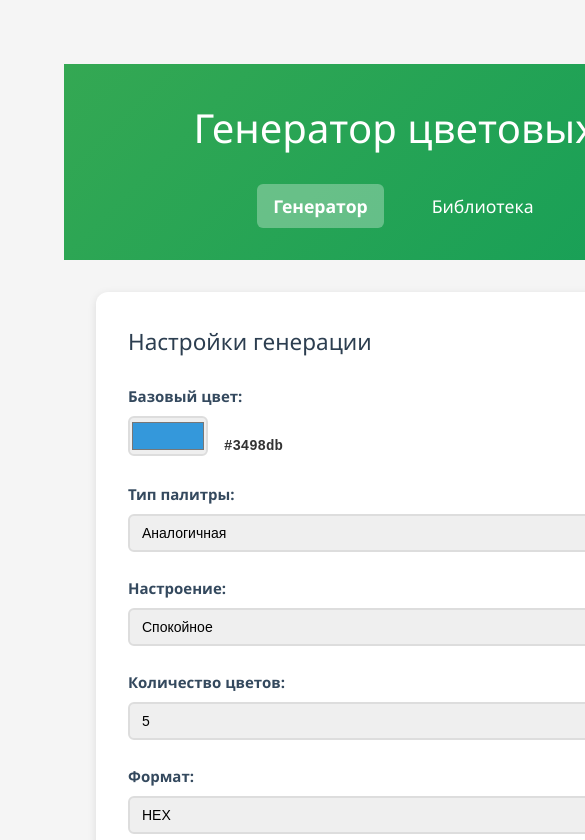
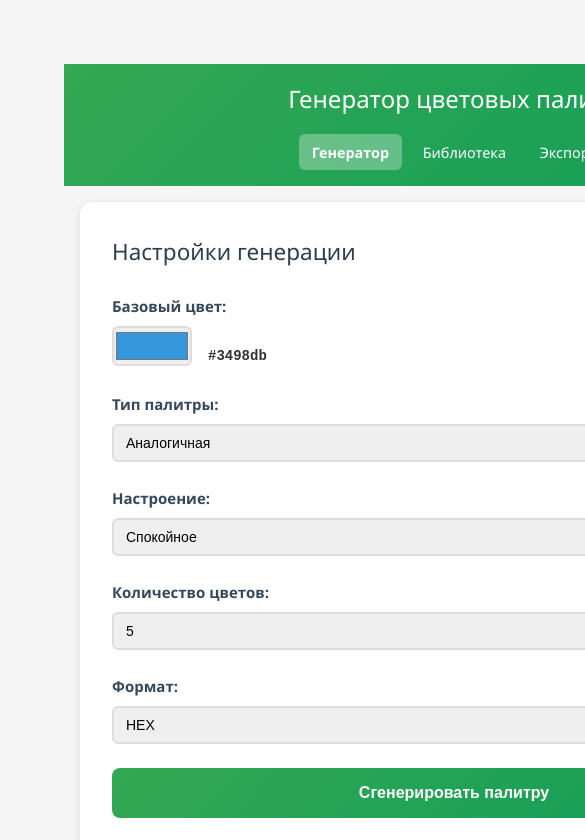
Before and after one commit to fetrias/Color_generator, a Vue app: page / in a window 390 px wide. Shown: the top 840 px of the page, 585 px wide, since content can reach past the window. Built offline with nearby package versions, Linux system fonts and the light colour scheme.

Commit message:
Modified for mobile

```diff
--- a/src/App.vue
+++ b/src/App.vue
@@ -78,4 +78,30 @@ body {
   margin: 0 auto;
   width: 100%;
 }
+
+/* Адаптация для мобильных */
+@media (max-width: 768px) {
+  .app-header {
+    padding: 1rem;
+  }
+
+  .app-header h1 {
+    font-size: 1.5rem;
+  }
+
+  .main-nav {
+    gap: 0.5rem;
+    margin-top: 1rem;
+    flex-wrap: wrap;
+  }
+
+  .nav-link {
+    font-size: 0.9rem;
+    padding: 0.4rem 0.8rem;
+  }
+
+  .main-content {
+    padding: 1rem;
+  }
+}
 </style>
```
